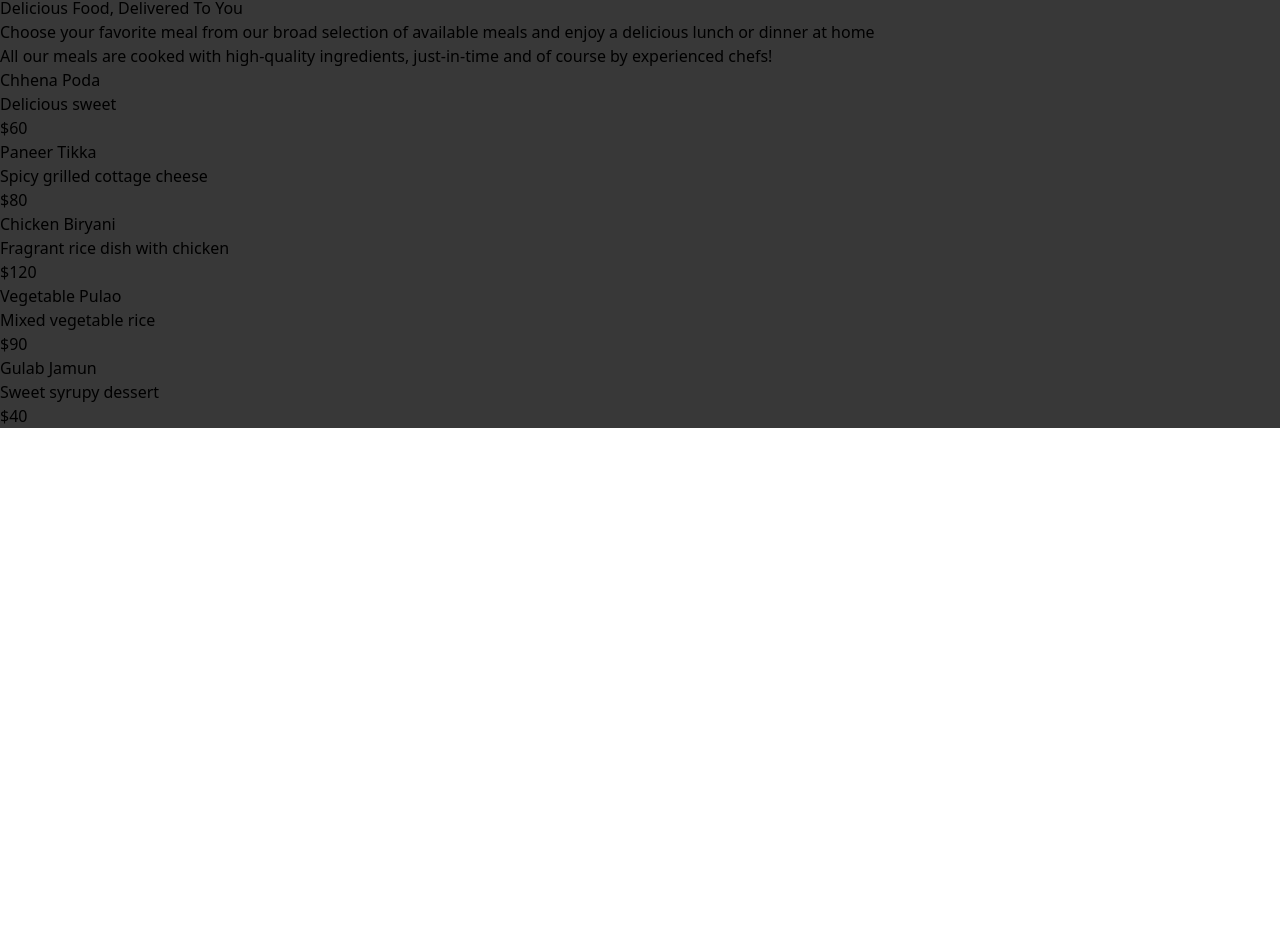
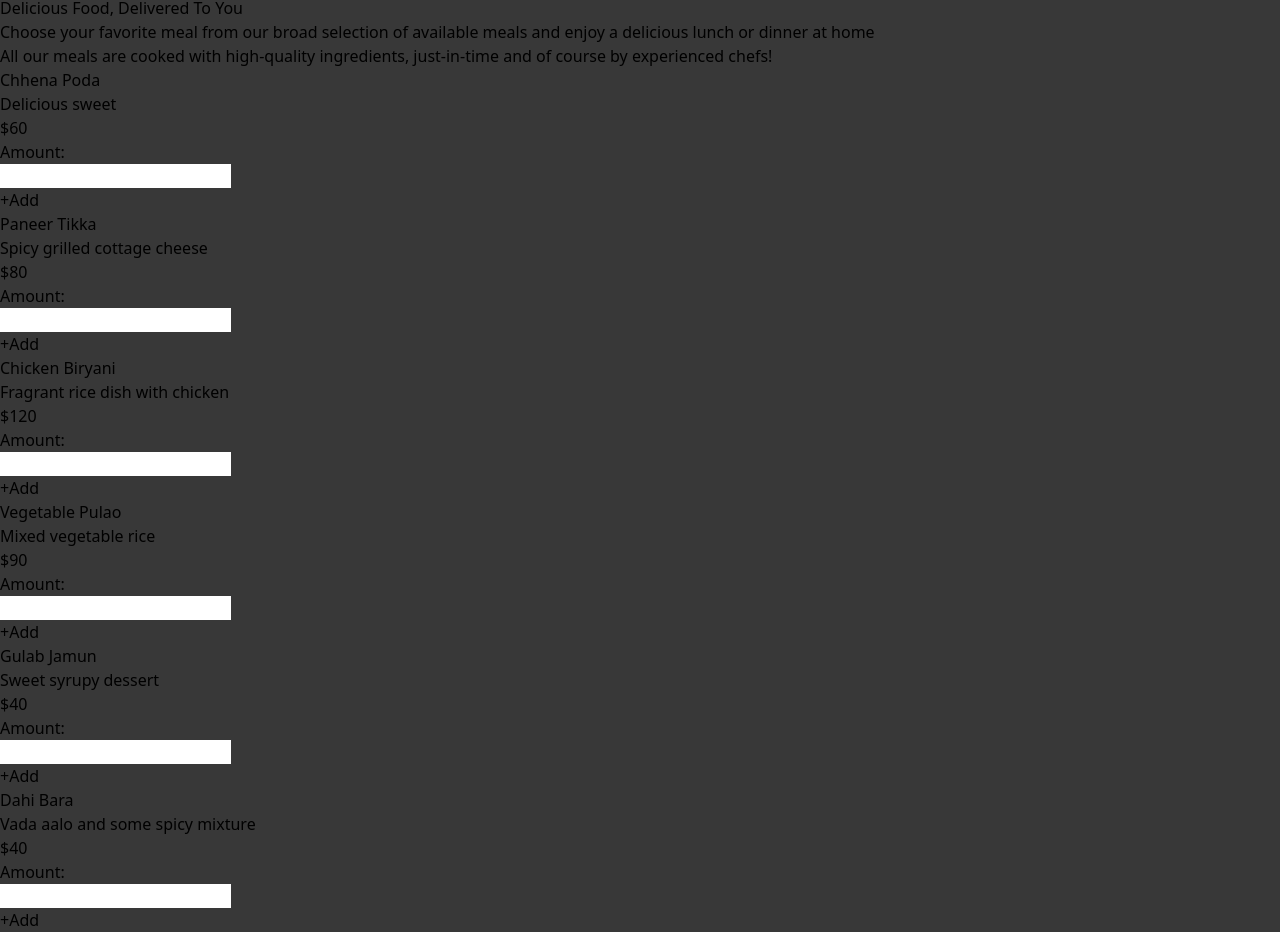
Before and after one commit to ranjandhal73/foodOrderApp, a React (Vite) app: page / in a window 1280 px wide. Shown: the part 318-1250 px from the top of the page. Before the commit the page ends 800 px from the top, so only its background shows below. Built offline with nearby package versions, Linux system fonts and the light colour scheme.

Commit message:
Adding a Form for user to select number of quantity of item

```diff
--- /dev/null
+++ b/src/Components/NavBar/Form/Form.jsx
@@ -0,0 +1,26 @@
+
+
+
+const Form = () =>{
+    return(
+        <>
+            <div >
+                <form className="">
+                    <div className="flex">
+                    <p className="font-bold">Amount:</p>
+                    <input
+                        className=" border border-gray-400 w-12"
+                        type="number"
+                        min='0'
+                        width=''
+                    />
+                    </div>
+                    <button className="py-1 px-6 bg-red-800 rounded-full text-white ml-2 mt-1"
+                    >+Add</button>
+                </form>
+            </div>
+        </>
+    )
+}
+
+export default Form;
--- a/src/Components/NavBar/Meals/Meals.jsx
+++ b/src/Components/NavBar/Meals/Meals.jsx
@@ -1,52 +1,66 @@
 import MealsSummary from "./MealsSummary";
+import Form from "../Form/Form";
 
 const dummyMeals = [
   {
-        name: 'Chhena Poda',
-        desc: 'Delicious sweet',
-        amount: 60
+    name: "Chhena Poda",
+    desc: "Delicious sweet",
+    amount: 60,
   },
   {
-        name: 'Paneer Tikka',
-        desc: 'Spicy grilled cottage cheese',
-        amount: 80
+    name: "Paneer Tikka",
+    desc: "Spicy grilled cottage cheese",
+    amount: 80,
   },
   {
-        name: 'Chicken Biryani',
-        desc: 'Fragrant rice dish with chicken',
-        amount: 120
+    name: "Chicken Biryani",
+    desc: "Fragrant rice dish with chicken",
+    amount: 120,
   },
   {
-        name: 'Vegetable Pulao',
-        desc: 'Mixed vegetable rice',
-        amount: 90
+    name: "Vegetable Pulao",
+    desc: "Mixed vegetable rice",
+    amount: 90,
   },
   {
-        name: 'Gulab Jamun',
-        desc: 'Sweet syrupy dessert',
-        amount: 40
-    }
+    name: "Gulab Jamun",
+    desc: "Sweet syrupy dessert",
+    amount: 40,
+  },
+  {
+    name: "Dahi Bara",
+    desc: "Vada aalo and some spicy mixture",
+    amount: 40,
+  },
 ];
 
-
-const Meals = () =>{
-    return(
+const Meals = () => {
+  return (
     <div>
       <MealsSummary />
       <div className="bg-white mt-24 w-8/12 ml-auto mr-auto rounded-lg">
-                {
-                    dummyMeals.map((meals)=>{
+        {dummyMeals.map((meals) => {
           return (
-                            <div className="pl-3 pt-3 rounded-md shadow-sm border-b-2">
+
+              <div
+                className="px-5 py-4 rounded-md shadow-md border-b-2 flex items-center justify-between"
+                key={Math.random()}
+                id={Math.random()}
+              >
+                <div>
                 <h1 className="text-xl font-bold">{meals.name}</h1>
                 <h1 className=" italic font-medium">{meals.desc}</h1>
                 <h1 className="text-red-600 text-lg">${meals.amount}</h1>
                 </div>
-                        )
-                    })
-                }
+                <div>
+                    <Form />
                 </div>
               </div>
-    )
-}
+
+          );
+        })}
+      </div>
+    </div>
+  );
+};
 export default Meals;
```
Lines whose indentation alone changed are shown as unchanged.
